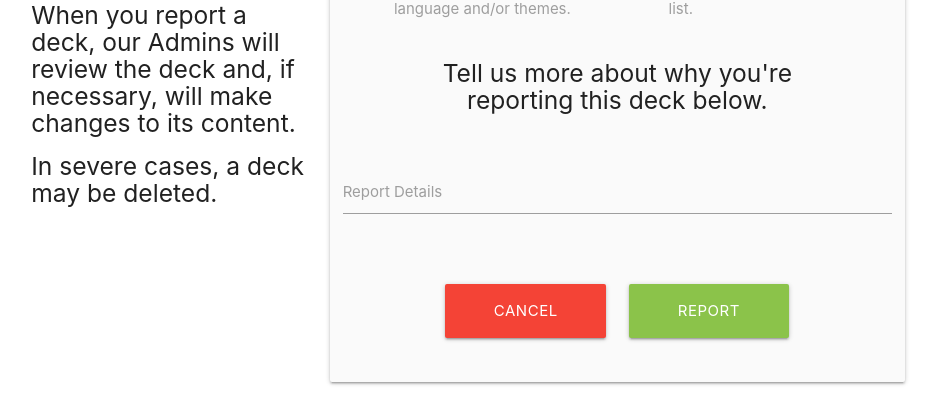
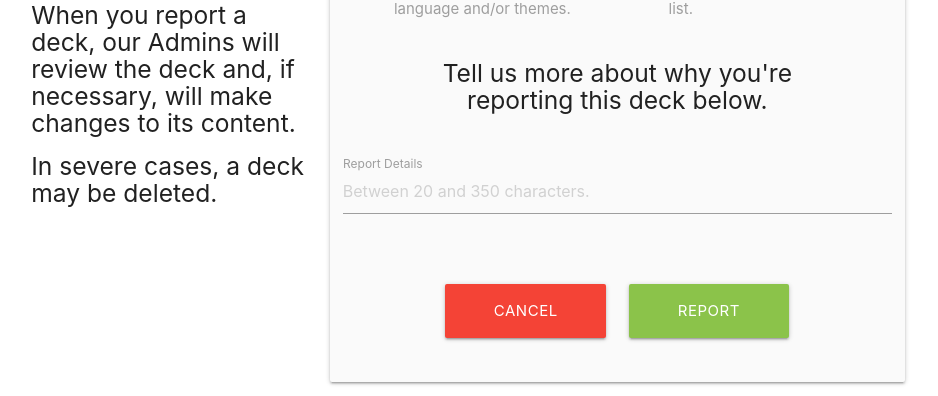
Before and after one commit to DHayes23/Flashcards, a Flask app: template templates/create_report.html in a window 1280 px wide. Shown: the part 500-896 px from the top of the page, without its empty margins (172-1110 px from the left). Run offline with Flask 2, Linux system fonts and the light colour scheme; the template is opened without the code that fills it, so the values that code supplies are empty; some libraries are stand-ins or nearby versions.

Commit message:
Add upper and lower limits to report details input

```diff
--- a/templates/create_report.html
+++ b/templates/create_report.html
@@ -108,7 +108,7 @@
                             <div class="input-field col s12">
                                 <label for="report_details">Report Details</label>
                                 <textarea id="report_details" name="report_details"
-                                    class="materialize-textarea validate" required></textarea>
+                                    class="materialize-textarea validate" minlength="20" maxlength="350" required placeholder="Between 20 and 350 characters."></textarea>
                             </div>
                         </div>
                     </div>
```
